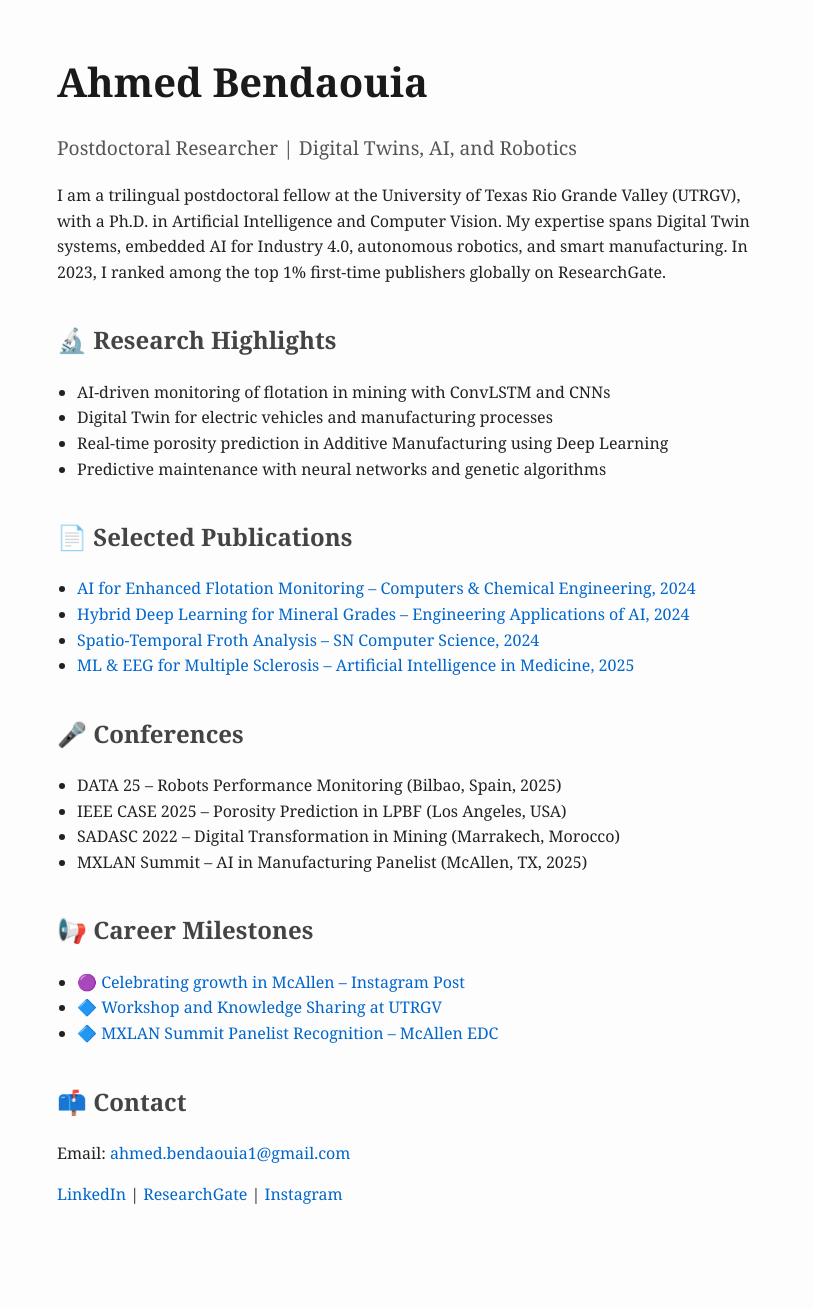
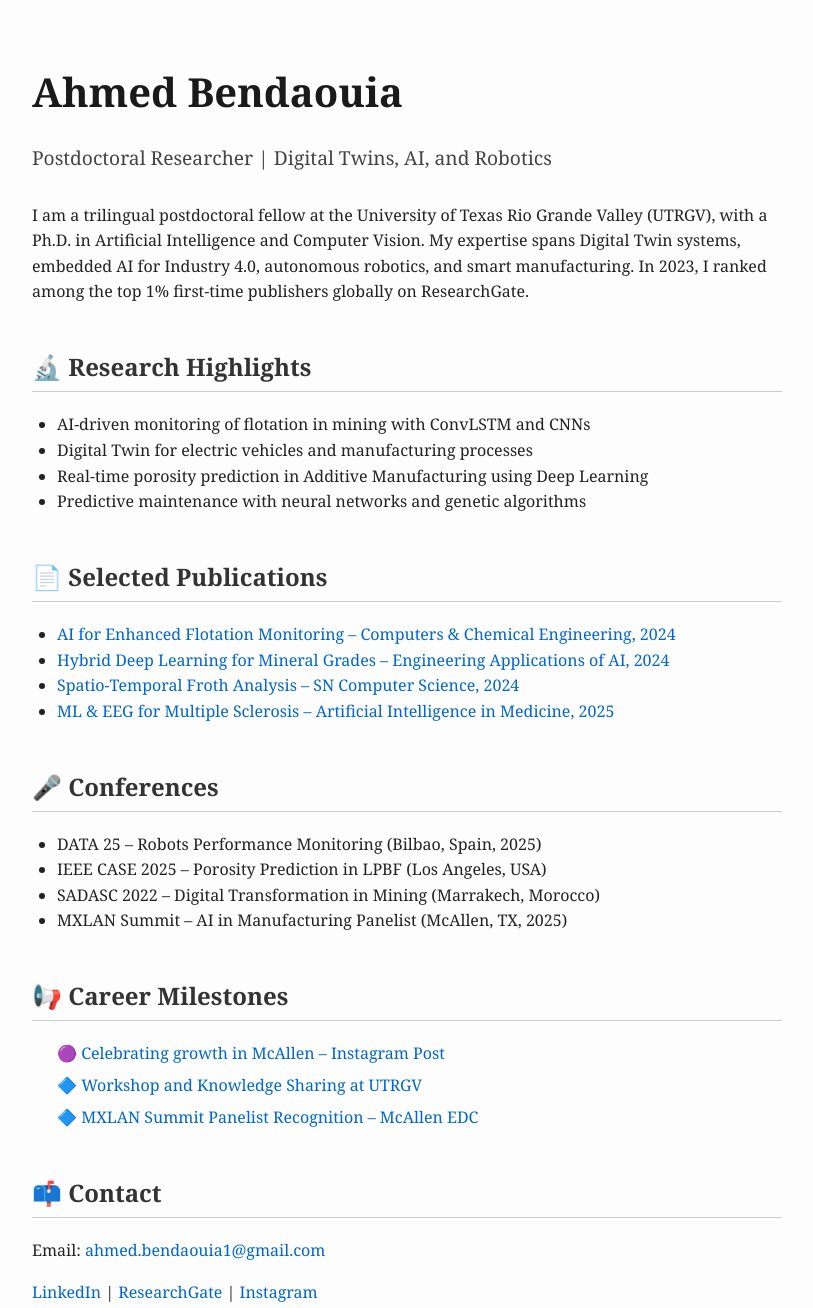
Before and after one commit to Ahmedbendaouia/ahmedbendaouia.github.io, a plain HTML site: page index.html in a window 1280 px wide. Shown: the whole page, without its empty margins (233-1046 px from the left). Before the commit the page ends 1258 px from the top, so only its background shows below. Drawn offline with Linux system fonts and the light colour scheme.

Commit message:
Update style.css

```diff
--- a/style.css
+++ b/style.css
@@ -8,31 +8,38 @@ body {
 }
 
 .container {
-    max-width: 700px;
-    margin: 50px auto;
+    max-width: 750px;
+    margin: 60px auto;
     padding: 0 20px;
 }
 
 h1 {
     font-size: 2.5em;
-    margin-bottom: 0.2em;
+    margin-bottom: 0.3em;
     color: #1a1a1a;
 }
 
 .subtitle {
     font-size: 1.2em;
-    color: #555;
-    margin-bottom: 1em;
+    color: #444;
+    margin-bottom: 1.5em;
 }
 
 h2 {
-    margin-top: 1.5em;
-    color: #444;
+    margin-top: 1.8em;
+    color: #333;
+    border-bottom: 1px solid #ccc;
+    padding-bottom: 0.2em;
 }
 
 ul {
     list-style-type: disc;
-    padding-left: 20px;
+    padding-left: 25px;
+}
+
+ul.social li {
+    list-style: none;
+    margin: 0.4em 0;
 }
 
 a {
```
